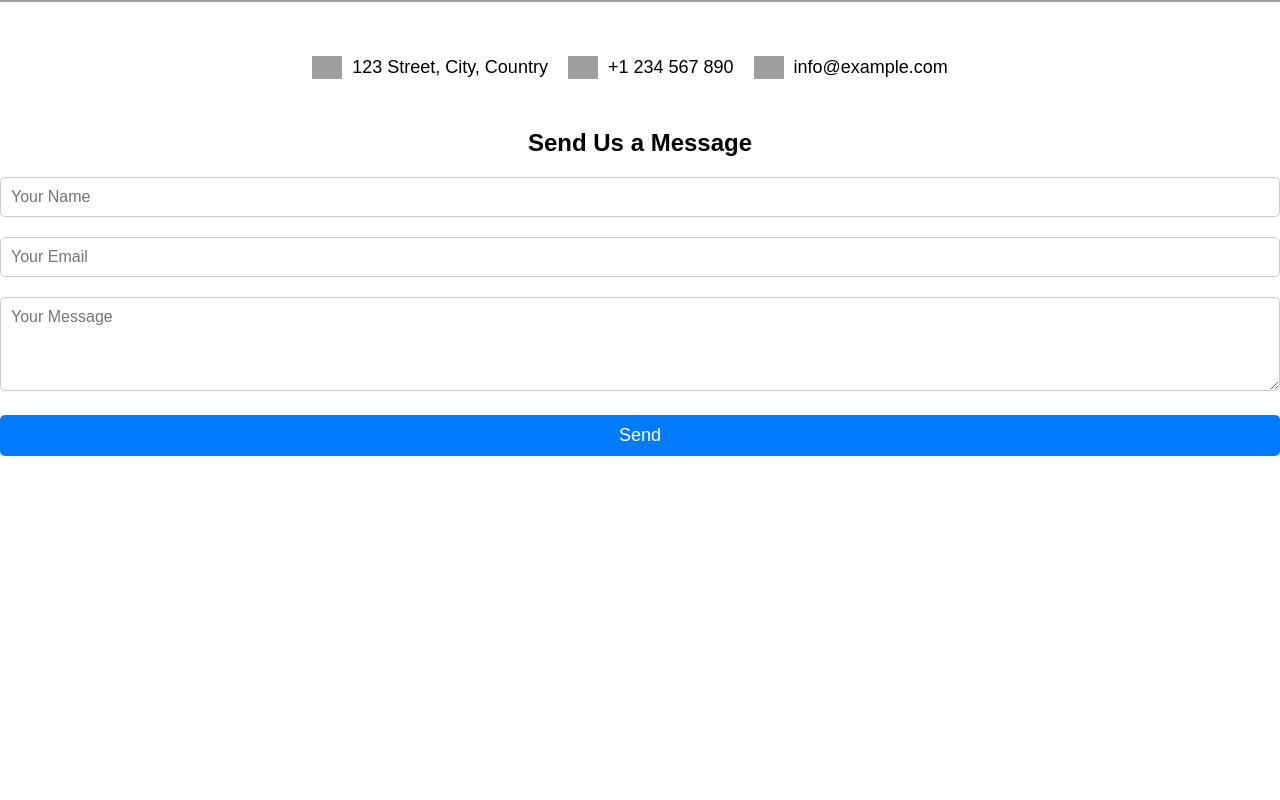
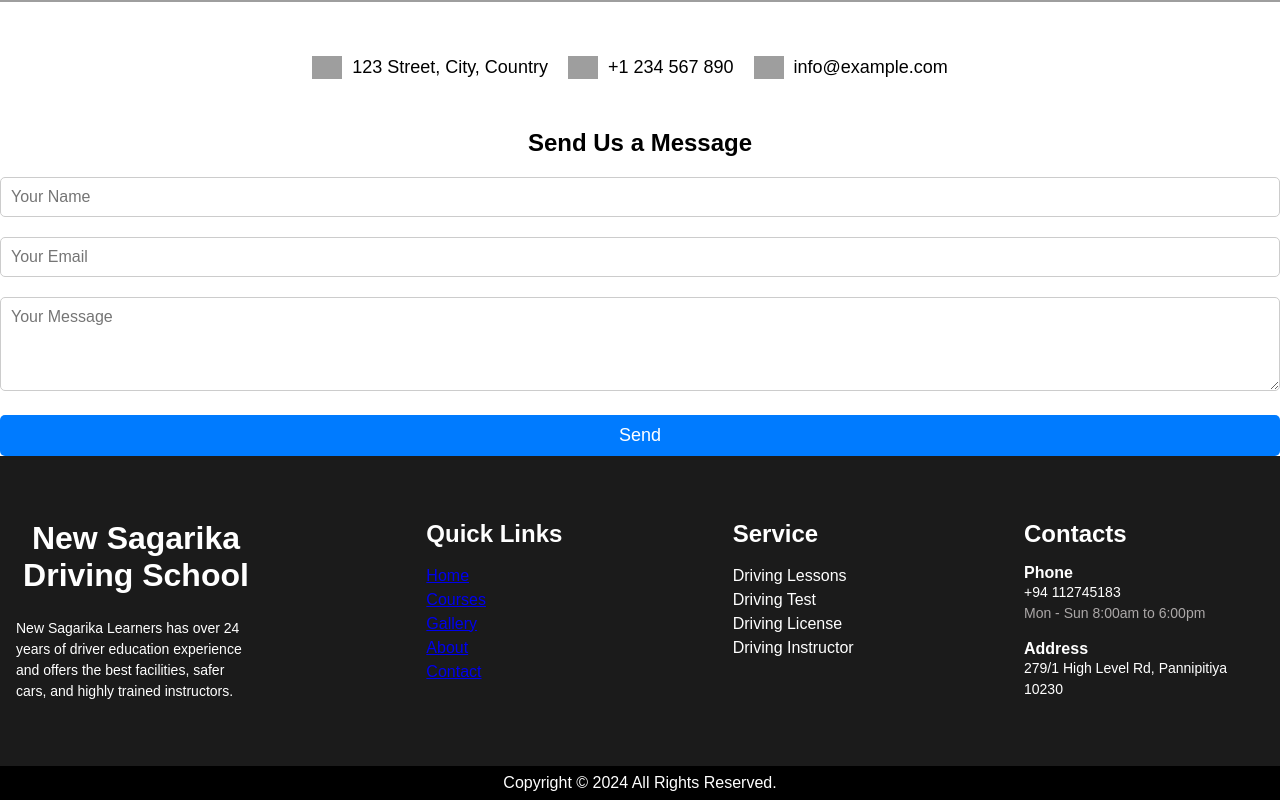
Before and after one commit to IsinduNimandith23/NewSagarikaLearners, a React (Vite) app in the folder new-sagarika-learners-website/: page /contact in a window 1280 px wide. Shown: the part 398-1198 px from the top of the page. Before the commit the page ends 854 px from the top, so only its background shows below. Built offline with nearby package versions, Linux system fonts and the light colour scheme; grey boxes are pictures that could not be loaded.

Commit message:
Created the Footer component Updated the Home page

```diff
--- a/new-sagarika-learners-website/src/App.jsx
+++ b/new-sagarika-learners-website/src/App.jsx
@@ -1,8 +1,8 @@
-import { useState } from 'react'
 import { Routes, Route } from 'react-router-dom'
 import './App.css'
 
 import { Navbar } from './components/common-components/Navbar/Navbar';
+import Footer from './components/common-components/Footer/Footer';
 import Home from './pages/Home/Home';
 import Gallery from './pages/Gallery/Gallery';
 import About from './pages/About/About';
@@ -19,6 +19,7 @@ function App() {
         <Route path='/about' element={<About />} />
         <Route path='/contact' element={<Contact />} />
       </Routes>
+      <Footer />
     </div>
   )
 }
--- /dev/null
+++ b/new-sagarika-learners-website/src/components/common-components/Footer/Footer.jsx
@@ -0,0 +1,53 @@
+import styles from './Footer.module.css'
+
+const Footer = () => {
+    const currentYear = new Date().getFullYear().toString();
+    console.log(currentYear);
+return (
+    <footer className={styles.footer}>
+            <div className={styles.container}>
+            <div className={styles.footer_content}>
+                    <h1 className={styles.footer_main}>New Sagarika Driving School</h1>
+                    <p className={styles.footer_p}>New Sagarika Learners has over 24 years of driver education experience and offers the best
+                            facilities, safer cars, and highly trained instructors.</p>
+            </div>
+            <div className={styles.footer_content}>
+                    <h1 className={styles.footer_heading}>Quick Links</h1>
+                    <ul className={styles.footer_list}>
+                            <li><a href="/">Home</a></li>
+                            <li><a href="/courses">Courses</a></li>
+                            <li><a href="/gallery">Gallery</a></li>
+                            <li><a href="/about">About</a></li>
+                            <li><a href="/contact">Contact</a></li>
+                    </ul>
+            </div>
+            <div className={styles.footer_content}>
+                    <h1 className={styles.footer_heading}>Service</h1>
+                    <ul className={styles.footer_list}>
+                            <li>Driving Lessons</li>
+                            <li>Driving Test</li>
+                            <li>Driving License</li>
+                            <li>Driving Instructor</li>
+                    </ul>
+            </div>
+            <div className={styles.footer_content}>
+                    <h1 className={styles.footer_heading}>Contacts</h1>
+
+                    <h4 className={styles.footer_subheading}>Phone</h4>
+                    <p className={styles.footer_p}>+94 112745183</p>
+                    <p className={styles.footer_sub_p}>Mon - Sun 8:00am to 6:00pm</p>
+
+                    <h4 className={styles.footer_subheading}>Address</h4>
+                    <p className={styles.footer_p}>279/1 High Level Rd, Pannipitiya 10230</p>
+            </div>
+    </div>
+    <div>
+            <p className={styles.footer_copy}>Copyright &copy; {currentYear} All Rights Reserved.</p>
+    </div>
+    </footer>
+
+)
+}
+
+
+export default Footer
--- /dev/null
+++ b/new-sagarika-learners-website/src/components/common-components/Footer/Footer.module.css
@@ -0,0 +1,63 @@
+.footer {
+  max-width: 100%;
+  background-color: rgb(27, 27, 27);
+  color: white;
+}
+
+.container {
+    display: flex;
+    padding: 2rem 1rem;
+    justify-content: space-between;
+    margin: 0 auto;
+    width: 1280px;
+    padding: 4rem 1rem;
+}
+
+.footer_content {
+    max-width: 1280px;
+}
+
+.footer_main {
+    width: 15rem;
+    margin-bottom: 1.5rem;
+}
+
+.footer_p {
+    font-size: 14px;
+    width: 15rem;
+    text-align: left;
+    line-height: 1.5;
+}
+
+.footer_heading {
+    font-size: 1.5rem;
+    font-weight: 600;
+    margin-bottom: 1rem;
+    text-align: left;
+}
+
+.footer_list {
+    text-align: left;
+    list-style: none;
+    line-height: 1.5;
+}
+
+.footer_subheading {
+    font-size: 1rem;
+    font-weight: 600;
+    margin-top: 1rem;
+    text-align: left;
+}
+
+.footer_copy {
+    max-width: 100%;
+    background-color: black;
+    padding: 0.5rem 0;
+}
+
+.footer_sub_p {
+    font-size: 14px;
+    text-align: left;
+    line-height: 1.5;
+    color: rgb(172, 168, 168);
+}
--- a/new-sagarika-learners-website/src/pages/Home/Home.jsx
+++ b/new-sagarika-learners-website/src/pages/Home/Home.jsx
@@ -1,4 +1,3 @@
-import React from "react";
 import styles from "./Home.module.css";
 import homepage from "../../assets/homepage.jpg";
 import secondimg from "../../assets/secondimg.jpg";
@@ -13,12 +12,12 @@ const Home = () => {
         <div className={styles.moto}>
           <p>Our students drive better</p>
           <h1>Learn To Drive With Confidence</h1>
-          <button className={styles.home_learn_btn}>LEARN MORE</button>
+          <button className={styles.home_learn_btn}>CONTACT US</button>
         </div>
       </div>
 
 
-      <div className={styles.first_section}>
+      <section className={styles.first_section}>
         <div className={styles.coloumn1}>
           <h1>Schedule Your Driving Lessons with Us</h1>
           <h3>
@@ -30,7 +29,7 @@ const Home = () => {
             complete satisfaction in your driving experience so that you can
             handle driving on your own, with skill, safety, caution, and respect
             for all other drivers and pedestrians. We are patient and totally
-            professional to handle your goals of earning your driver's license.
+            professional to handle your goals of earning your drivers license.
             Service, Security, and Success is what we are all about. Viva
             Driving School looks forward to serving you.
           </p>
@@ -44,10 +43,10 @@ const Home = () => {
         <div className={styles.coloumn2}>
           <img src={secondimg} className={styles.home_second_img} alt="" />
         </div>
-      </div>
+      </section>
 
 
-      <div className={styles.second_section}>
+      <section className={styles.second_section}>
         <h1 className={styles.second_h1}>Professional Driving Lessons</h1>
         <p className={styles.second_p}>
           We are an approved driving school and we are devoted to organizing
@@ -123,10 +122,10 @@ const Home = () => {
             </div>
           </div>
         </div>
-      </div>
+      </section>
 
 
-      <div className={styles.third_section}>
+      <section className={styles.third_section}>
         <div className={styles.third_container}>
           <div className={styles.third_category}>
             <img src={license} alt="" className={styles.third_section_img}/>
@@ -149,42 +148,9 @@ const Home = () => {
             <h4>Training Hours</h4>
           </div>
         </div>
-      </div>
+      </section>
 
 
-      <div className={styles.fourth_section}>
-      <img src={homepage} className={styles.home_first_img} />
-        <div className={styles.fourth_container}>
-          <div className={styles.fourth_category}>
-            <div className={styles.fourth_first}>
-            <h1>We Help Students to Pass Test & Get a License on the First Try
-            </h1>
-            <h1>
-              Road Test
-            </h1>
-            </div>
-            <hr className={styles.fourth_section_line} />
-            <div className={styles.fourth_second}>
-            <img src={driver} alt="icon" className={styles.second_section_img} />
-            <h2>A to Z Driving Skills</h2>
-            <img src={driver} alt="icon" className={styles.second_section_img} />
-            <h2>Courses for Everyone</h2>
-            <img src={driver} alt="icon" className={styles.second_section_img} />
-            <h2>Car for Driving Tests</h2>
-          </div>
-          </div>
-
-          <div>
-
-          </div>
-
-        </div>
-      </div>
-
-
-      <div className={styles.fifth_section}>
-
-      </div>
     </div>
   );
 };
--- a/new-sagarika-learners-website/src/pages/Home/Home.module.css
+++ b/new-sagarika-learners-website/src/pages/Home/Home.module.css
@@ -122,7 +122,7 @@
   display: flex;
   flex-direction: column;
   max-width: 1280px;
-  margin: 8rem auto;
+  margin: 8rem auto 4rem auto;
 }
 
 .second_h1 {
@@ -150,10 +150,13 @@
   display: flex;
   align-items: center;
   margin-bottom: 2rem;
+  border: #e4e3e3 solid 1px;
+  border-radius: 1rem;
+  padding: 1rem 2rem;
 }
 
 .second_section_img {
-  width: 50px;
+  width: 3rem;
   margin-right: 1rem;
 }
 
@@ -184,18 +187,20 @@
 }
 
 .third_section {
-  padding-bottom: 10rem;
-  max-width: 80%;
+  padding: 1rem 0;
+  width: 100%;
   margin: 0 auto;
+  background-color: #f8f6f6;
 }
 
 .third_container {
+  max-width: 1280px;
+  margin: 0 auto;
   display: flex;
   justify-content: space-around;
   align-items: center;
-  background-color: #f0f0f0;
-  border-radius: 20px;
   padding: 20px;
+  color: #000000;
 }
 
 .third_category {
@@ -203,7 +208,7 @@
 }
 
 .third_section_img{
-  width: 5rem;
+  width: 3rem;
   margin-bottom: 1rem;
 }
 
@@ -213,43 +218,3 @@
   margin-top: 10px;
   font-size: 1.2rem;
 }
-
-.fourth_section {
-  position: relative;
-  padding-bottom: 10rem;
-}
-
-.fourth_container {
-  display: flex;
-  width: 1280px;
-  gap: 4rem;
-  margin: 0 auto;
-  display: flex;
-  justify-content: space-around;
-}
-
-.fourth_category{
-  color: #fff;
-  position: absolute;
-  top: 50%;
-  left: 50%;
-  transform: translate(-50%, -50%);
-  text-align: center;
-  z-index: 1;
-}
-
-.fourth_first{
-  display: flex;
-}
-
-.fourth_section_line{
-  border: none;
-  height: 1px;
-  background-color: #fff;
-  margin: 2rem 0;
-
-}
-
-.fourth_second{
-  display: flex;
-}
```
